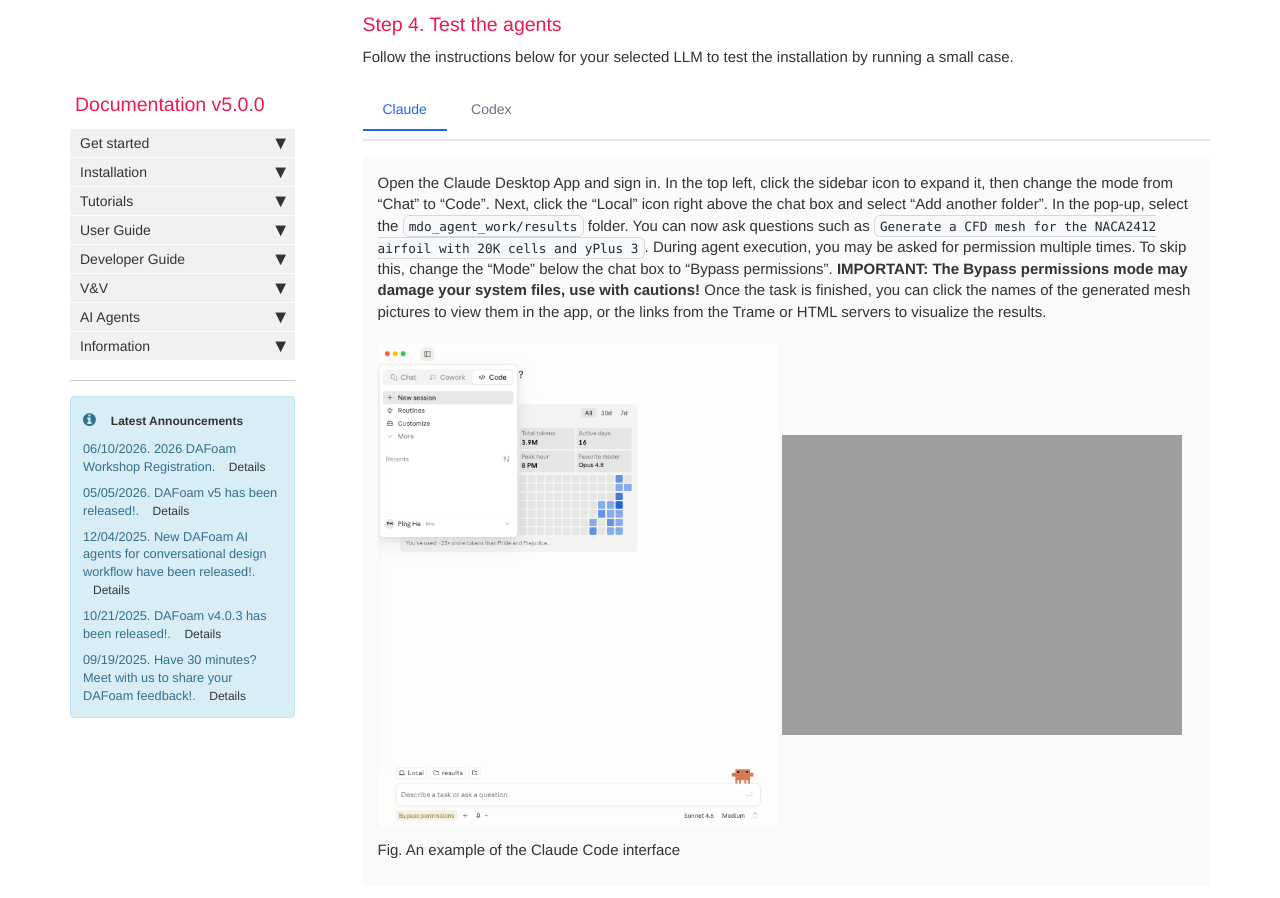
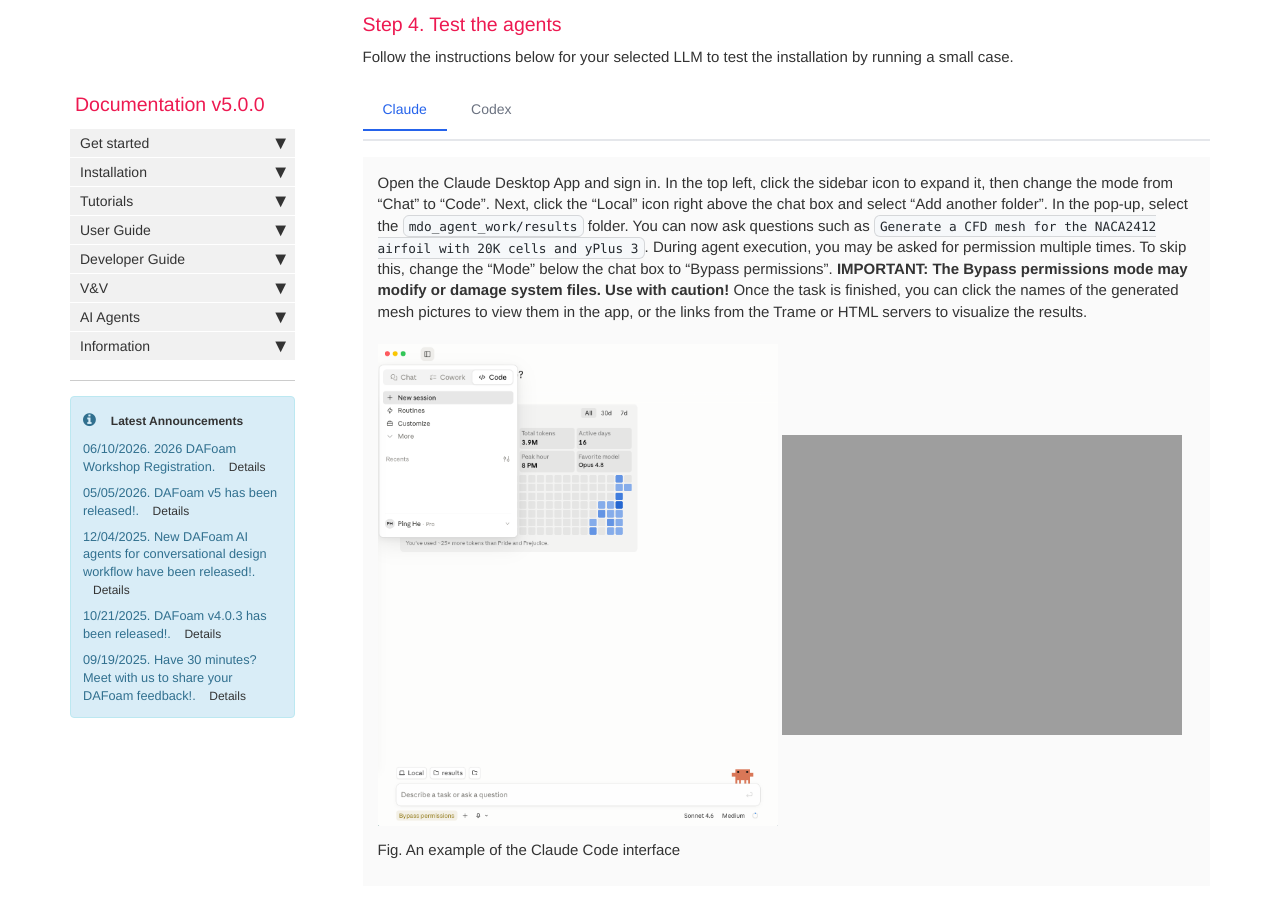
Before and after one commit to DAFoam/DAFoam.github.io, a Jekyll site: the page built from pages/mydoc/mydoc_ai_agent_installation_new.md, in a window 1280 px wide and 900 px high, scrolled down 1724 px. Built offline with Jekyll 4.4.1, drawn with Linux system fonts in a browser that asks for light colours; comment, search, counter and statistics services are not loaded.

Commit message:
content update

```diff
--- a/pages/mydoc/mydoc_ai_agent_installation_new.md
+++ b/pages/mydoc/mydoc_ai_agent_installation_new.md
@@ -58,7 +58,7 @@ Follow the instructions below for your selected LLM to test the installation by
 </div>
 <div class="tab-content">
 
-Open the Claude Desktop App and sign in. In the top left, click the sidebar icon to expand it, then change the mode from "Chat" to "Code". Next, click the "Local" icon right above the chat box and select "Add another folder". In the pop-up, select the `mdo_agent_work/results` folder. You can now ask questions such as `Generate a CFD mesh for the NACA2412 airfoil with 20K cells and yPlus 3`. During agent execution, you may be asked for permission multiple times. To skip this, change the "Mode" below the chat box to "Bypass permissions". **IMPORTANT: The Bypass permissions mode may damage your system files, use with cautions!** Once the task is finished, you can click the names of the generated mesh pictures to view them in the app, or the links from the Trame or HTML servers to visualize the results.
+Open the Claude Desktop App and sign in. In the top left, click the sidebar icon to expand it, then change the mode from "Chat" to "Code". Next, click the "Local" icon right above the chat box and select "Add another folder". In the pop-up, select the `mdo_agent_work/results` folder. You can now ask questions such as `Generate a CFD mesh for the NACA2412 airfoil with 20K cells and yPlus 3`. During agent execution, you may be asked for permission multiple times. To skip this, change the "Mode" below the chat box to "Bypass permissions". **IMPORTANT: The Bypass permissions mode may modify or damage system files. Use with caution!** Once the task is finished, you can click the names of the generated mesh pictures to view them in the app, or the links from the Trame or HTML servers to visualize the results.
 
 <img src="{{ site.url }}{{ site.baseurl }}/images/tutorials/AI-installation-claude-app.png" style="width:400px !important;" />
 <img src="{{ site.url }}{{ site.baseurl }}/images/tutorials/AI-installation-claude-result.png" style="width:400px !important;" />
@@ -69,7 +69,7 @@ Fig. An example of the Claude Code interface
 </div>
 <div class="tab-content">
 
-Open the Codex Desktop App and sign in. Click the "folder" icon right below the chat box and select "Add new project"->"Use existing folder". In the pop-up, select the `mdo_agent_work/results` folder. You can now ask questions such as `Generate a CFD mesh for the NACA2412 airfoil with 20K cells and yPlus 3`. During agent execution, you may be asked for permission multiple times. To skip this, change the "Mode" below the chat box to "Approve for me". **IMPORTANT: The Approve for me mode may damage your system files, use with cautions!**. Once the task is finished, you can click the links from the Trame or HTML servers to visualize the mesh results.
+Open the Codex Desktop App and sign in. Click the "folder" icon right below the chat box and select "Add new project"->"Use existing folder". In the pop-up, select the `mdo_agent_work/results` folder. You can now ask questions such as `Generate a CFD mesh for the NACA2412 airfoil with 20K cells and yPlus 3`. During agent execution, you may be asked for permission multiple times. To skip this, change the "Mode" below the chat box to "Approve for me". **IMPORTANT: The Approve for me mode may modify or damage system files. Use with caution!**. Once the task is finished, you can click the links from the Trame or HTML servers to visualize the mesh results.
 
 <img src="{{ site.url }}{{ site.baseurl }}/images/tutorials/AI-installation-codex-app.png" style="width:700px !important;" />
 
```
